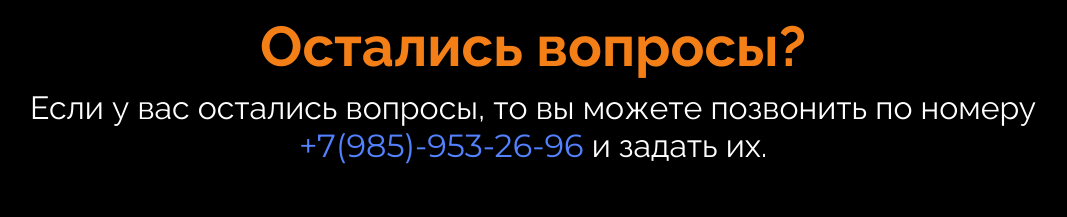
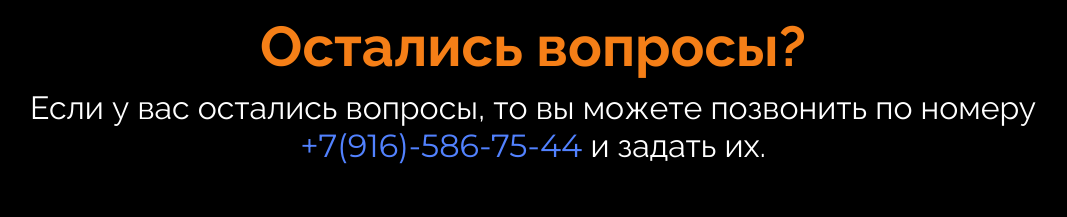
Before and after one commit to Jakalgit/spread-client, a React (Create React App) app: page / in a window 1280 px wide. Shown: the part 2820-3037 px from the top of the page, without its empty margins (107-1174 px from the left). Built offline with nearby package versions, Linux system fonts and the light colour scheme; no server answers.

Commit message:
Update Home.js

```diff
--- a/src/pages/Home.js
+++ b/src/pages/Home.js
@@ -90,7 +90,7 @@
                             </Fade>
                             <Fade>
                                 <h2 className={style_css.text}>Если у вас остались вопросы, то вы можете позвонить по
-                                    номеру <a href="tel:+79859532696" className={style_css.phone_number}>+7(985)-953-26-96</a> и
+                                    номеру <a href="tel:+79859532696" className={style_css.phone_number}>+7(916)-586-75-44</a> и
                                     задать их.
                                 </h2>
                             </Fade>
```
